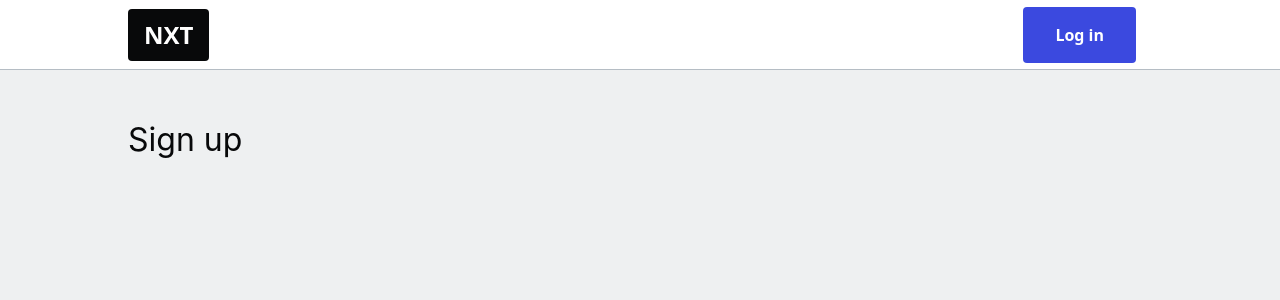
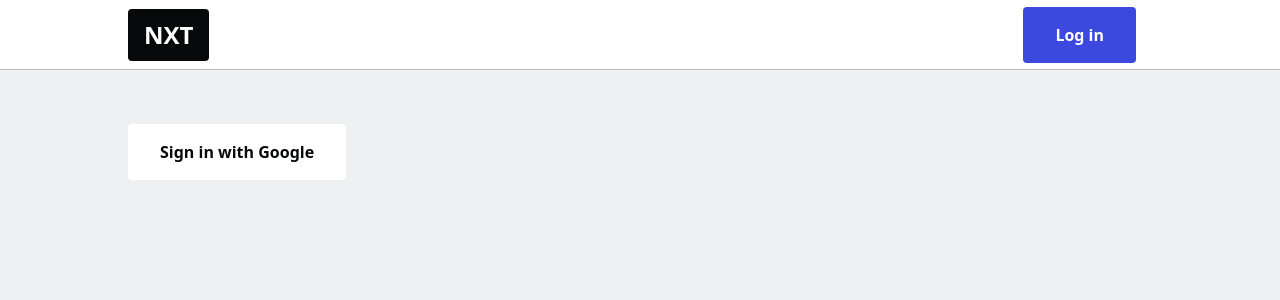
Before and after one commit to patrick-pc/nextfire-app, a Next.js app: page /enter in a window 1280 px wide. Shown: the top 300 px of the page. Built offline with nearby package versions, Linux system fonts and the light colour scheme; no server answers.

Commit message:
Add google auth and custom usernames

```diff
--- a/components/Loader.tsx
+++ b/components/Loader.tsx
@@ -1,4 +1,4 @@
-// Loading Spinner
+// Loading spinner
 export default function Loader({ show = true }) {
   return show ? <div className="loader"></div> : null
 }
--- a/components/Navbar.tsx
+++ b/components/Navbar.tsx
@@ -1,9 +1,10 @@
 import Link from 'next/link'
+import { useContext } from 'react'
+import { UserContext } from '../lib/context'
 
 // Top navbar
 export default function Navbar() {
-  const user = null
-  const username = null
+  const { user, username } = useContext(UserContext)
 
   return (
     <nav className="navbar">
@@ -24,7 +25,7 @@
             </li>
             <li>
               <Link href={`/${username}`}>
-                <img src={user?.photoURL} />
+                <img src={user?.['photoURL']} />
               </Link>
             </li>
           </>
--- /dev/null
+++ b/lib/context.ts
@@ -0,0 +1,8 @@
+import { createContext } from 'react'
+
+export interface IUser {
+  user: null
+  username: null
+}
+
+export const UserContext = createContext<IUser>({ user: null, username: null })
--- a/lib/firebase.ts
+++ b/lib/firebase.ts
@@ -18,5 +18,7 @@
 }
 
 export const auth = firebase.auth()
+export const googleAuthProvider = new firebase.auth.GoogleAuthProvider()
+
 export const firestore = firebase.firestore()
 export const storage = firebase.storage()
--- /dev/null
+++ b/lib/hooks.ts
@@ -0,0 +1,27 @@
+import { auth, firestore } from './firebase'
+import { useEffect, useState } from 'react'
+import { useAuthState } from 'react-firebase-hooks/auth'
+
+// Custom hook to read  auth record and user profile doc
+export function useUserData() {
+  const [user] = useAuthState(auth as any)
+  const [username, setUsername] = useState(null)
+
+  useEffect(() => {
+    // turn off realtime subscription
+    let unsubscribe
+
+    if (user) {
+      const ref = firestore.collection('users').doc(user.uid)
+      unsubscribe = ref.onSnapshot((doc) => {
+        setUsername(doc.data()?.username)
+      })
+    } else {
+      setUsername(null)
+    }
+
+    return unsubscribe
+  }, [user])
+
+  return { user, username }
+}
--- a/package.json
+++ b/package.json
@@ -10,6 +10,7 @@
   },
   "dependencies": {
     "firebase": "^9.6.10",
+    "lodash.debounce": "^4.0.8",
     "next": "12.1.1",
     "react": "17.0.2",
     "react-dom": "17.0.2",
@@ -17,6 +18,7 @@
     "react-hot-toast": "^2.2.0"
   },
   "devDependencies": {
+    "@types/lodash.debounce": "^4.0.6",
     "@types/node": "17.0.23",
     "@types/react": "17.0.43",
     "@types/react-dom": "17.0.14",
--- a/pages/_app.tsx
+++ b/pages/_app.tsx
@@ -2,13 +2,19 @@
 import type { AppProps } from 'next/app'
 import Navbar from '../components/Navbar'
 import { Toaster } from 'react-hot-toast'
+import { UserContext } from '../lib/context'
+import { useUserData } from '../lib/hooks'
 
 function MyApp({ Component, pageProps }: AppProps) {
+  const userData: any = useUserData()
+
   return (
     <>
-      <Navbar />
-      <Component {...pageProps} />
-      <Toaster />
+      <UserContext.Provider value={userData}>
+        <Navbar />
+        <Component {...pageProps} />
+        <Toaster />
+      </UserContext.Provider>
     </>
   )
 }
--- a/pages/enter.tsx
+++ b/pages/enter.tsx
@@ -1,7 +1,161 @@
+import { auth, firestore, googleAuthProvider } from '../lib/firebase'
+import { useCallback, useContext, useEffect, useState } from 'react'
+import { UserContext } from '../lib/context'
+import debounce from 'lodash.debounce'
+
 export default function EnterPage({}) {
+  const { user, username } = useContext(UserContext)
+
+  // 1. user signed out <SignInButton />
+  // 2. user signed in, but missing username <UsernameForm />
+  // 3. user signed in, has username <SignOutButton />
+
   return (
     <main>
-      <h1>Sign up</h1>
+      {user ? (
+        !username ? (
+          <UsernameForm />
+        ) : (
+          <SignOutButton />
+        )
+      ) : (
+        <SignInButton />
+      )}
     </main>
   )
 }
+
+// Sign in with Google button
+function SignInButton() {
+  const signInWithGoogle = async () => {
+    await auth.signInWithPopup(googleAuthProvider) // TODO: Handle error with try/catch
+  }
+
+  return (
+    <button className="btn-google" onClick={signInWithGoogle}>
+      Sign in with Google
+    </button>
+  )
+}
+
+// Sign out button
+function SignOutButton() {
+  return <button onClick={() => auth.signOut()}>Sign Out</button>
+}
+
+// Username form
+function UsernameForm() {
+  const [formValue, setFormValue] = useState('')
+  const [isValid, setIsValid] = useState(false)
+  const [loading, setLoading] = useState(false)
+
+  const { user, username } = useContext(UserContext)
+
+  const onSubmit = async (e: any) => {
+    e.preventDefault()
+
+    // Create refs for both documents
+    const userDoc = firestore.doc(`users/${user?.['uid']}`)
+    const usernameDoc = firestore.doc(`usernames/${formValue}`)
+
+    // Commit both docs together as a batch write.
+    const batch = firestore.batch()
+    batch.set(userDoc, {
+      username: formValue,
+      photoURL: user?.['photoURL'],
+      displayName: user?.['displayName'],
+    })
+    batch.set(usernameDoc, { uid: user?.['uid'] })
+
+    await batch.commit()
+  }
+
+  const onChange = (e: any) => {
+    // Force form value typed in form to match correct format
+    const val = e.target.value.toLowerCase()
+    const re = /^(?=[a-zA-Z0-9._]{3,15}$)(?!.*[_.]{2})[^_.].*[^_.]$/
+
+    // Only set form value if length is < 3 OR it passes regex
+    if (val.length < 3) {
+      setFormValue(val)
+      setLoading(false)
+      setIsValid(false)
+    }
+
+    if (re.test(val)) {
+      setFormValue(val)
+      setLoading(true)
+      setIsValid(false)
+    }
+  }
+
+  useEffect(() => {
+    checkUsername(formValue)
+  }, [formValue])
+
+  // Hit the database for username match after each debounced change
+  // useCallback is required for debounce to work
+  const checkUsername = useCallback(
+    debounce(async (username) => {
+      if (username.length >= 3) {
+        const ref = firestore.doc(`usernames/${username}`)
+        const { exists } = await ref.get()
+        console.log('Firestore read executed!')
+        setIsValid(!exists)
+        setLoading(false)
+      }
+    }, 500),
+    []
+  )
+
+  return (
+    !username && (
+      <section>
+        <h3>Choose Username</h3>
+        <form onSubmit={onSubmit}>
+          <input
+            name="username"
+            placeholder="Username"
+            value={formValue}
+            onChange={onChange}
+          />
+          <UsernameMessage
+            username={formValue}
+            isValid={isValid}
+            loading={loading}
+          />
+          <button type="submit" className="btn-green" disabled={!isValid}>
+            Choose
+          </button>
+
+          <h3>Debug State</h3>
+          <div>
+            Username: {formValue}
+            <br />
+            Loading: {loading.toString()}
+            <br />
+            Username Valid: {isValid.toString()}
+          </div>
+        </form>
+      </section>
+    )
+  )
+}
+
+type UsernameMessageProps = {
+  username: string
+  isValid: boolean
+  loading: boolean
+}
+
+function UsernameMessage({ username, isValid, loading }: UsernameMessageProps) {
+  if (loading) {
+    return <p>Checking...</p>
+  } else if (isValid) {
+    return <p className="text-success">{username} is available!</p>
+  } else if (username && !isValid) {
+    return <p className="text-danger">That username is taken!</p>
+  } else {
+    return <p></p>
+  }
+}
```
Also changed, not shown: 1 other file (tests, documents, lock files or other folders).
